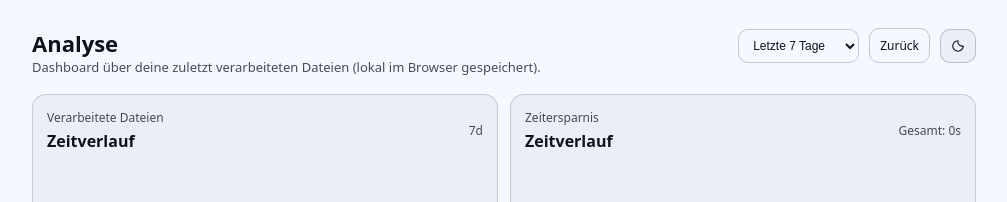
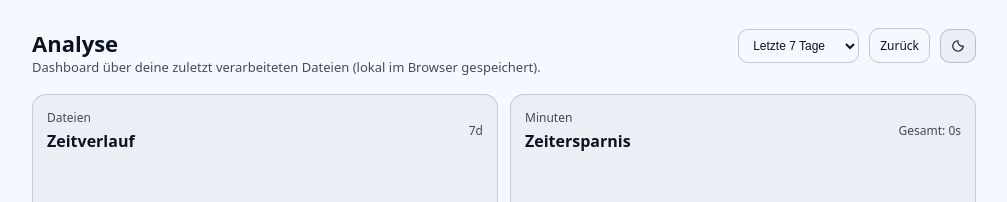
Before and after one commit to pohlandnicos/postbeschriftung, a Next.js app in the folder apps/web/: page /analysis in a window 1280 px wide. Shown: the top 202 px of the page, without its empty margins (136-1143 px from the left). Built offline with nearby package versions, Linux system fonts and the light colour scheme.

Commit message:
Update chart labels

```diff
--- a/apps/web/app/analysis/page.tsx
+++ b/apps/web/app/analysis/page.tsx
@@ -155,7 +155,7 @@ export default function AnalysisPage() {
           <div style={{ border: '1px solid var(--border_soft)', borderRadius: 14, background: 'var(--panel)', padding: 14, display: 'flex', flexDirection: 'column' }}>
             <div style={{ display: 'flex', justifyContent: 'space-between', gap: 12, alignItems: 'center' }}>
               <div>
-                <div style={{ fontSize: 12, opacity: 0.75 }}>Verarbeitete Dateien</div>
+                <div style={{ fontSize: 12, opacity: 0.75 }}>Dateien</div>
                 <div style={{ marginTop: 4, fontSize: 16, fontWeight: 800 }}>Zeitverlauf</div>
               </div>
               <div style={{ fontSize: 12, opacity: 0.75 }}>{range === 'all' ? 'Letzte 60 Tage' : range}</div>
@@ -167,8 +167,8 @@ export default function AnalysisPage() {
           <div style={{ border: '1px solid var(--border_soft)', borderRadius: 14, background: 'var(--panel)', padding: 14, display: 'flex', flexDirection: 'column' }}>
             <div style={{ display: 'flex', justifyContent: 'space-between', gap: 12, alignItems: 'center' }}>
               <div>
-                <div style={{ fontSize: 12, opacity: 0.75 }}>Zeitersparnis</div>
-                <div style={{ marginTop: 4, fontSize: 16, fontWeight: 800 }}>Zeitverlauf</div>
+                <div style={{ fontSize: 12, opacity: 0.75 }}>Minuten</div>
+                <div style={{ marginTop: 4, fontSize: 16, fontWeight: 800 }}>Zeitersparnis</div>
               </div>
               <div style={{ fontSize: 12, opacity: 0.75 }}>Gesamt: {stats.timeLabel}</div>
             </div>
```
